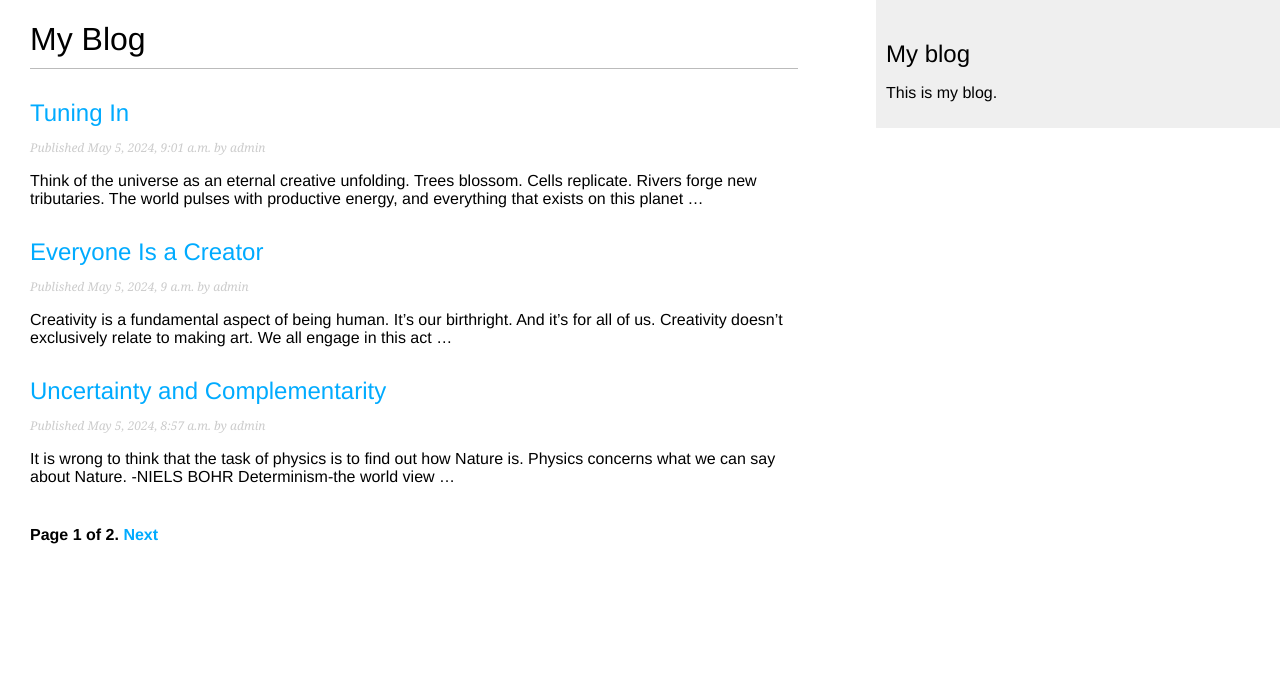
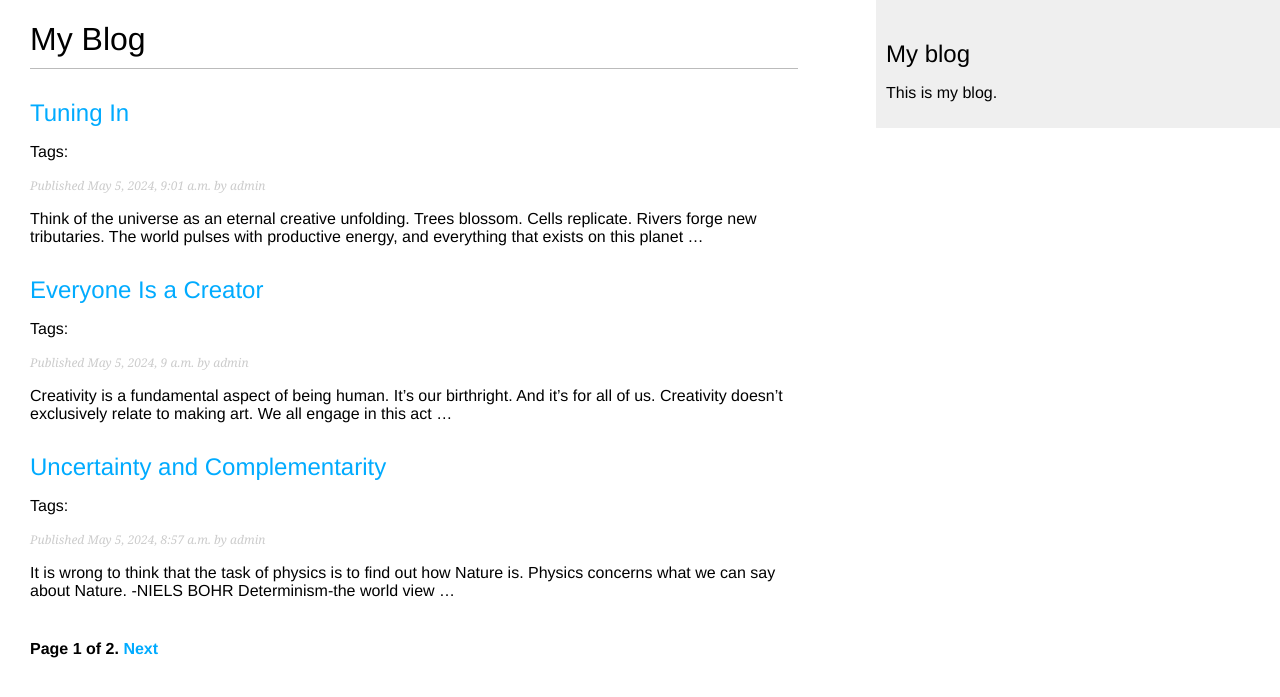
Before and after one commit to GachewaRa/DJANGO-4-BY-EXAMPLE, a Django app: page /blog/ in a window 1280 px wide. Shown: the top 697 px of the page. Run offline with Django 5.2, Linux system fonts and the light colour scheme; data comes from the database, SQL or seed files in the repository; both versions use the stored data as it was after the commit; parts of the project's set-up code (start-up, migrations or seed data) failed here and were passed over.

Commit message:
Successfully implemented post tagging using taggit; had to upgrade the taggit I had installed to 5.0.0

```diff
--- a/Django-5/mysite/blog/models.py
+++ b/Django-5/mysite/blog/models.py
@@ -2,6 +2,7 @@ from django.db import models
 from django.utils import timezone
 from django.contrib.auth.models import User
 from django.urls import reverse
+from taggit.managers import TaggableManager
 
 class PublishedManager(models.Manager):
     def get_queryset(self):
@@ -10,6 +11,9 @@ class PublishedManager(models.Manager):
 
 
 class Post(models.Model):
+
+    tags = TaggableManager()
+
     STATUS_CHOICES = [
         ('draft', 'Draft'),
         ('published', 'Published'),
--- a/Django-5/mysite/blog/templates/blog/post/list.html
+++ b/Django-5/mysite/blog/templates/blog/post/list.html
@@ -2,16 +2,28 @@
 {% block title %}My Blog{% endblock %}
 {% block content %}
     <h1>My Blog</h1>
+    {% if tag %}
+        <h2>Posts tagged with "{{ tag.name }}"</h2>
+    {% endif %}
     {% for post in posts %}
         <h2>
             <a href="{{ post.get_absolute_url }}">
             {{ post.title }}
             </a>
         </h2>
+        <p class="tags">
+            Tags:
+            {% for tag in post.tags.all %}
+                <a href="{% url "blog:post_list_by_tag" tag.slug %}">
+                    {{ tag.name }}
+                </a>
+                {% if not forloop.last %}, {% endif %}
+            {% endfor %}
+        </p>
         <p class="date">
             Published {{ post.publish }} by {{ post.author }}
         </p>
         {{ post.body|truncatewords:30|linebreaks }}
     {% endfor %}
-    {% include "pagination.html" with page=page_obj %}
+    {% include "pagination.html" with page=posts %}
 {% endblock %}
--- a/Django-5/mysite/blog/urls.py
+++ b/Django-5/mysite/blog/urls.py
@@ -3,11 +3,13 @@ from . import views
 app_name = 'blog'
 urlpatterns = [
     # post views
-    #path('', views.post_list, name='post_list'),
-    path('', views.PostListView.as_view(), name='post_list'),
+    path('', views.post_list, name='post_list'),
+    #path('', views.PostListView.as_view(), name='post_list'),
+    path('tag/<slug:tag_slug>/', views.post_list, name='post_list_by_tag'),
     path('<int:year>/<int:month>/<int:day>/<slug:post>/',
          views.post_detail,
          name='post_detail'),
     path('<int:post_id>/share/', views.post_share, name='post_share'),
     path('<int:post_id>/comment/', views.post_comment, name='post_comment'),
+
 ]
--- a/Django-5/mysite/blog/views.py
+++ b/Django-5/mysite/blog/views.py
@@ -6,11 +6,16 @@ from django.views.generic import ListView
 from .forms import EmailPostForm, CommentForm
 from django.core.mail import send_mail
 from django.views.decorators.http import require_POST
+from taggit.models import Tag
 
 # Create your views here.
 
-def post_list(request):
+def post_list(request, tag_slug=None):
     post_list = Post.published.all()
+    tag = None
+    if tag_slug:
+        tag = get_object_or_404(Tag, slug=tag_slug)
+        post_list = post_list.filter(tags__in=[tag])
     # Pagination with 3 posts per page
     paginator = Paginator(post_list, 3)
     page_number = request.GET.get('page', 1)
@@ -27,7 +32,7 @@ def post_list(request):
 
     return render(request,
         'blog/post/list.html',
-        {'posts': posts})
+        {'posts': posts, 'tag': tag})
 
 def post_detail(request, year, month, day, post):
     post = get_object_or_404(Post,
--- a/Django-5/mysite/mysite/settings.py
+++ b/Django-5/mysite/mysite/settings.py
@@ -38,6 +38,7 @@ INSTALLED_APPS = [
     'django.contrib.messages',
     'django.contrib.staticfiles',
     'blog.apps.BlogConfig',
+    'taggit',
 ]
 
 MIDDLEWARE = [
```
Also changed, not shown: Django-5/mysite/blog/migrations/0005_post_tags.py (added), Django-5/mysite/db.sqlite3.
